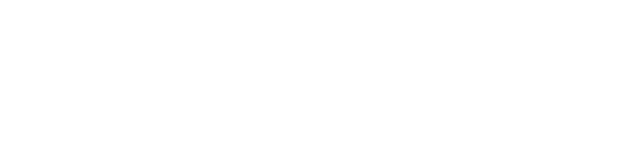
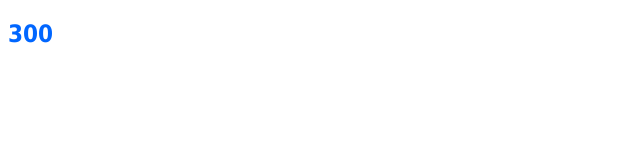
Before and after one commit to badlearner/numChangeEffect, a website: page demo/demo.html in a window 1280 px wide. Shown: the full height of the page, 0-640 px from the left. Drawn offline with Linux system fonts and the light colour scheme; files that its build step writes are made by us from their sources.

Commit message:
配置文件

```diff
--- a/Gruntfile.js
+++ b/Gruntfile.js
@@ -171,7 +171,7 @@ module.exports = function(grunt) {
   grunt.loadNpmTasks('grunt-contrib-imagemin');//图片文件压缩模块
   //任务命令配置
   //grunt.registerTask('outputcss',['sass']);
-  grunt.registerTask('minjs',['uglify:buildse']);
+  grunt.registerTask('minjs',['uglify:builda']);
   grunt.registerTask('minhtml',['htmlmin']);
   grunt.registerTask('concatjs',['concat']);
   grunt.registerTask('minimage',['imagemin']);
--- a/demo/demo.html
+++ b/demo/demo.html
@@ -2,9 +2,21 @@
 <html>
 <head>
 <meta charset="utf-8">
-<title>数字效果插件</title>
+<script type="text/javascript" src="../js/jquery.min.js"></script>
+<script type="text/javascript" src="../dis/js/numChangeEffect.min.js"></script>
+<style type="text/css">
+.num{
+	color:#06F;
+	font-family:Tahoma, Geneva, sans-serif;
+}
+</style>
+<title>数字递增，递减效果插件</title>
 </head>
-
 <body>
+<h2 class="num" id="num">130</h2>
+<script type="text/javascript">
+   var begin=parseInt($("#num").text());
+   $("#num").numChangeEffect({from:begin,to:300,fixednum:0,speed: 1000});
+</script>
 </body>
 </html>
--- a/js/numChangeEffect.js
+++ b/js/numChangeEffect.js
@@ -1,4 +1,38 @@
 // JavaScript Document
-$.fn.countTo = function(a) {
-
-}
+(function($) {
+	//默认参数
+	var defaults={
+		from: 0,
+		to: 100,
+		speed: 2000,
+		fixnum:2,//默认保留两位小数
+		refreshInterval: 100,//数字变化时间间隔
+		fixednum:0//保留的小数位数
+	};
+	function formatter(){
+	}
+	$.fn.extend({
+		///<summary>
+		///name of the plugin
+		///<summary>
+		numChangeEffect:function(options){
+			//调用时覆盖默认参数
+			var opts = $.extend({},defaults, options||{});
+			var h = Math.ceil(opts.speed / opts.refreshInterval),
+			i = ((opts.to - opts.from) / h),
+			b = opts.from,
+			e =0,
+			f=$(this),
+			d=$(this).selector;
+			f.interval=setInterval(a,opts.refreshInterval);
+			function a(){
+				b += i;
+                e++;
+				if(e>h-1){
+					clearInterval(f.interval);
+				}
+				$(d).text(b.toFixed(opts.fixednum));
+			}
+		}
+	});
+})(jQuery)
```
Also changed, not shown: package.json (+17 -0 lines), dis/js/numChangeEffect.min.js (added).
